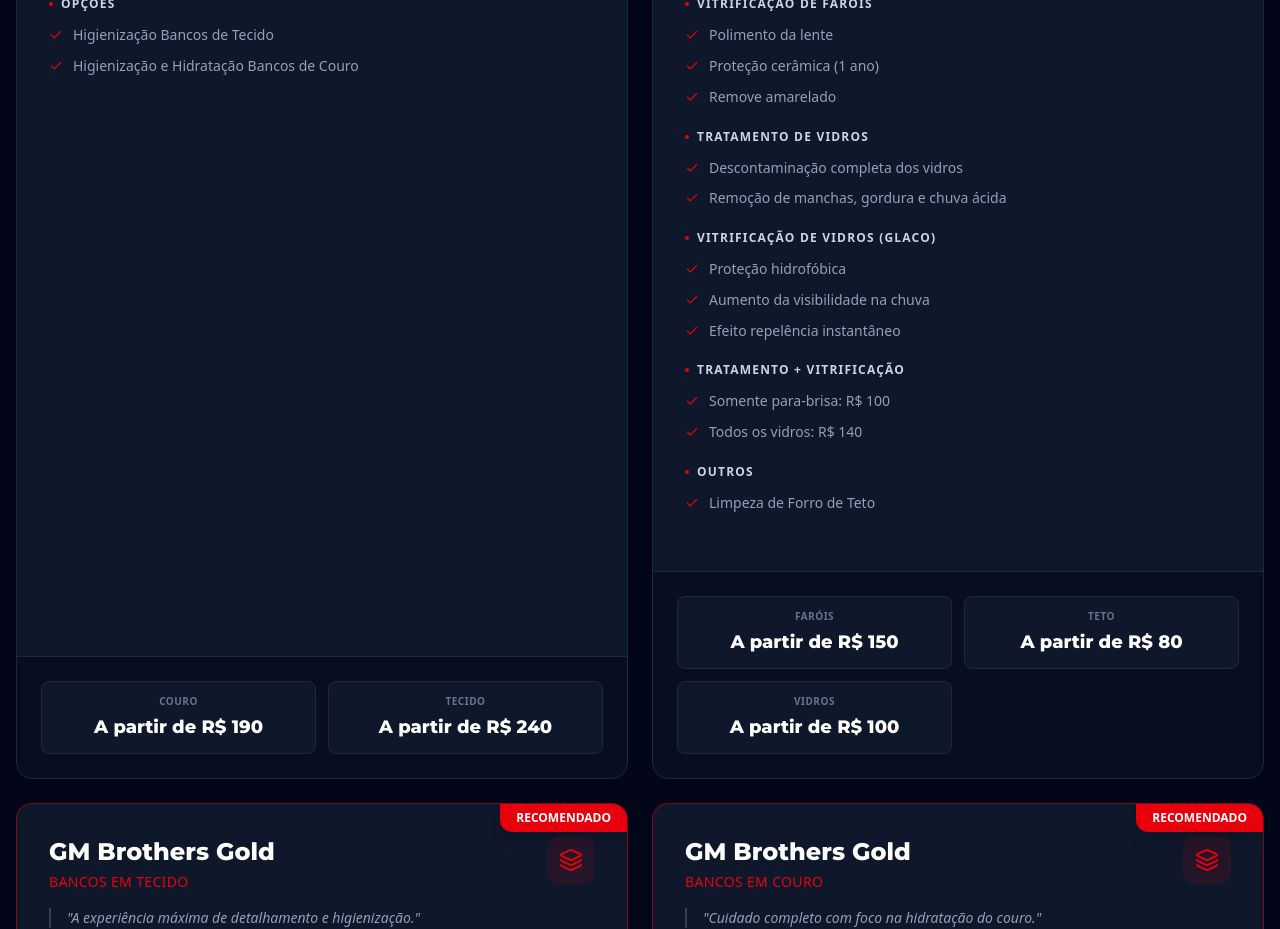
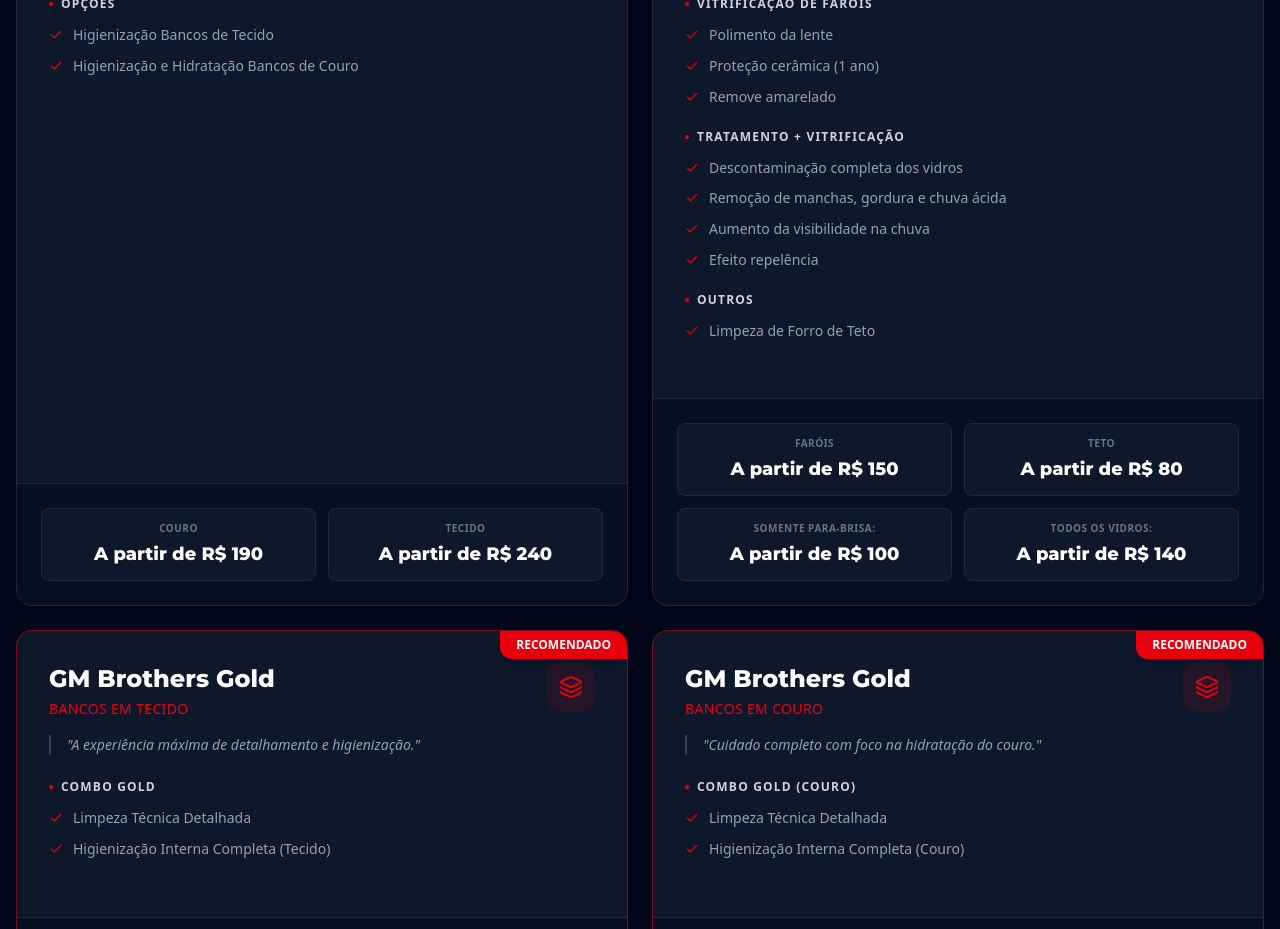
Before and after one commit to gfellipe/Catalogo-GM-Brothers, a React (Vite) app: page / in a window 1280 px wide. Shown: the part 2340-3269 px from the top of the page. Built offline with nearby package versions, Linux system fonts and the light colour scheme.

Commit message:
Atualizando projeto

```diff
--- a/src/App.jsx
+++ b/src/App.jsx
@@ -106,25 +106,12 @@
       ]
     },
     {
-      section: "Tratamento de Vidros",
+      section: "Tratamento + Vitrificação",
       items: [
         "Descontaminação completa dos vidros",
-        "Remoção de manchas, gordura e chuva ácida"
-      ]
-    },
-    {
-      section: "Vitrificação de Vidros (Glaco)",
-      items: [
-        "Proteção hidrofóbica",
+        "Remoção de manchas, gordura e chuva ácida",
         "Aumento da visibilidade na chuva",
-        "Efeito repelência instantâneo"
-      ]
-    },
-    {
-      section: "Tratamento + Vitrificação",
-      items: [
-        "Somente para-brisa: R$ 100",
-        "Todos os vidros: R$ 140"
+        "Efeito repelência"
       ]
     },
     {
@@ -137,7 +124,8 @@
   prices: [
     { label: "Faróis", value: "150", prefix: "A partir de R$ " },
     { label: "Teto", value: "80", prefix: "A partir de R$ " },
-    { label: "Vidros", value: "100", prefix: "A partir de R$ " }
+    { label: "Somente para-brisa:", value: "100", prefix: "A partir de R$ " },
+    { label: "Todos os vidros:", value: "140", prefix: "A partir de R$ " }
   ]
 },
 ,
```
